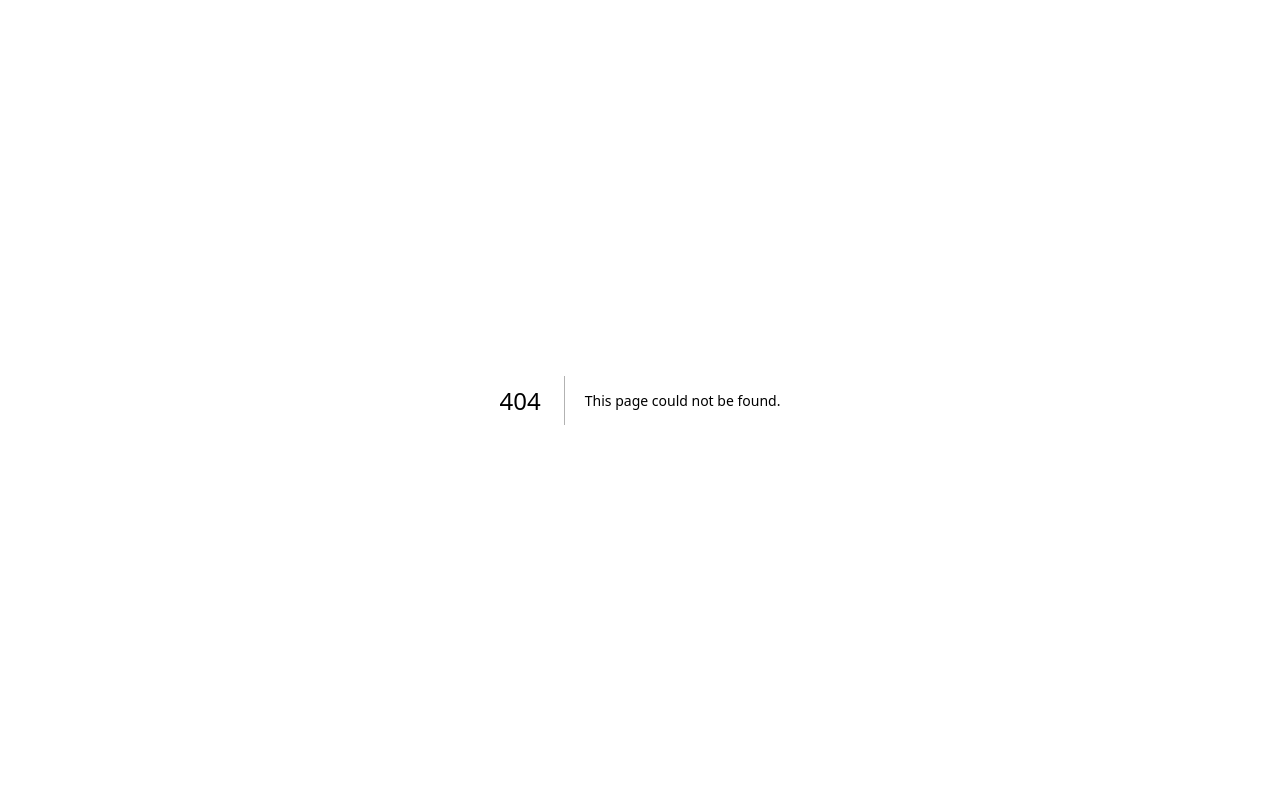
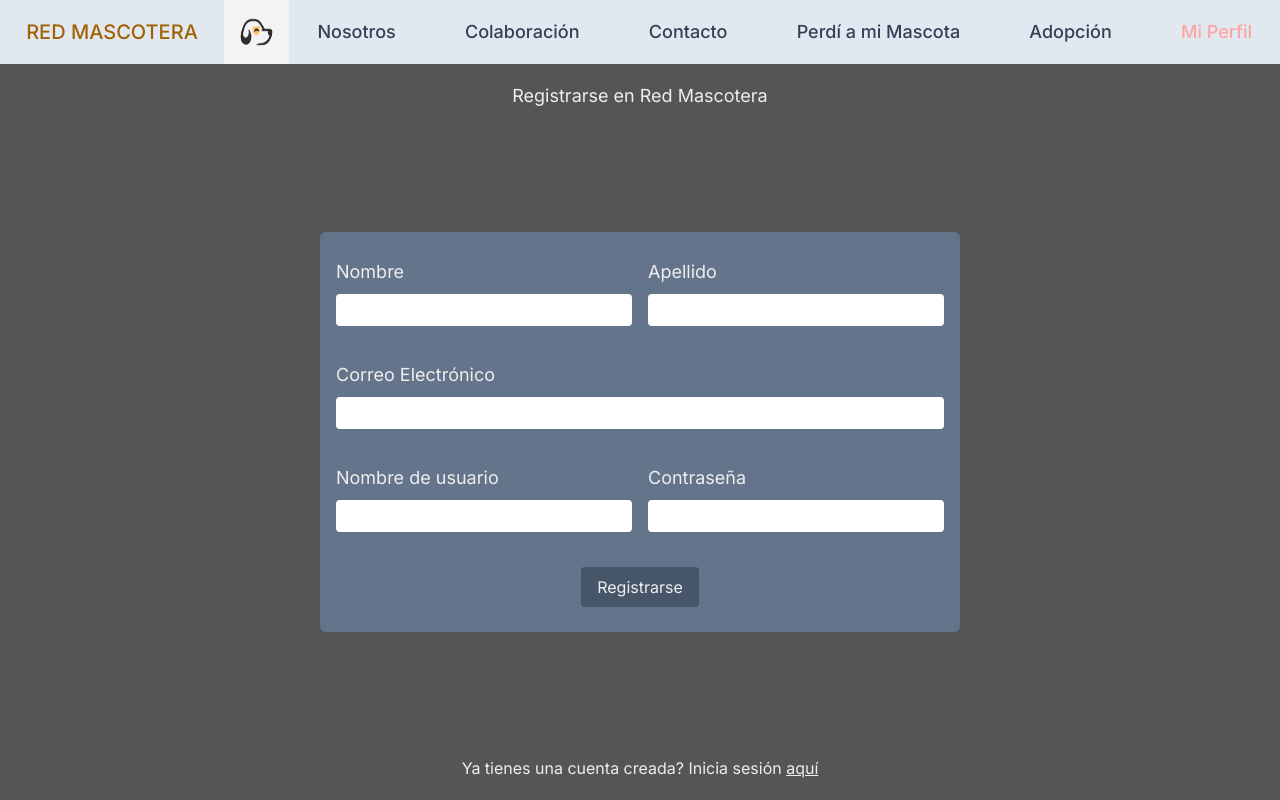
Before and after one commit to redmascotera/redmascotera-front, a Next.js app: page /sign-up in a window 1280 px wide. Before the commit this address had no page. Built offline with nearby package versions, Linux system fonts and the light colour scheme.

Commit message:
Add sign-up form structure and css desktop styles

```diff
--- a/app/layout.tsx
+++ b/app/layout.tsx
@@ -1,6 +1,7 @@
 import type { Metadata } from 'next'
 import { Inter } from 'next/font/google'
 import './globals.css'
+import Header from '@/components/Header/Header'
 
 const inter = Inter({ subsets: ['latin'] })
 
@@ -16,7 +17,12 @@ export default function RootLayout ({
 }) {
   return (
     <html lang='es'>
-      <body className={inter.className}>{children}</body>
+      <body className={inter.className}>
+        <Header />
+        <div className='pt-16'>
+          {children}
+        </div>
+      </body>
     </html>
   )
 }
--- a/app/page.tsx
+++ b/app/page.tsx
@@ -1,9 +1,7 @@
-import Header from '@/components/Header/Header'
-
 export default function Home () {
   return (
     <>
-      <Header />
+      <h2>Home de la Aplicación</h2>
     </>
   )
 }
--- /dev/null
+++ b/app/sign-up/page.tsx
@@ -0,0 +1,46 @@
+import FieldContainer from '@/components/Form/FieldContainer'
+import FormContainer from '@/components/Form/FormContainer'
+import Input from '@/components/Form/Input'
+import Label from '@/components/Form/Label'
+import SendData from '@/components/Form/SendData'
+import Link from 'next/link'
+
+export default function SignUp () {
+  return (
+    <FormContainer>
+      <h2 className="text-center text-lg self-center">Registrarse en Red Mascotera</h2>
+      <section className="flex items-center justify-center">
+        <form className="bg-slate-500 p-4 w-1/2 grid grid-cols-2 rounded-md h-[400px] gap-4">
+          <FieldContainer>
+            <Label htmlFor="name">Nombre</Label>
+            <Input type="text" />
+          </FieldContainer>
+          <FieldContainer>
+            <Label htmlFor="apellido">Apellido</Label>
+            <Input type="text" />
+          </FieldContainer>
+          <FieldContainer className="col-span-2">
+            <Label htmlFor="email">Correo Electrónico</Label>
+            <Input type="email" />
+          </FieldContainer>
+          <FieldContainer>
+            <Label htmlFor="username">Nombre de usuario</Label>
+            <Input type="text" />
+          </FieldContainer>
+          <FieldContainer>
+            <Label htmlFor="contraseña">Contraseña</Label>
+            <Input type="password" />
+          </FieldContainer>
+          <FieldContainer className="col-span-2 flex items-center justify-center">
+            <SendData label='Registrarse'/>
+          </FieldContainer>
+        </form>
+      </section>
+      <section className='flex justify-center self-center'>
+        <p>
+          Ya tienes una cuenta creada? Inicia sesión <Link href="/sign-in" className='underline rounded-sm'>aquí</Link>
+        </p>
+      </section>
+    </FormContainer>
+  )
+}
--- /dev/null
+++ b/components/Form/FieldContainer.tsx
@@ -0,0 +1,10 @@
+export default function FieldContainer ({ children, className }: {
+  children: React.ReactNode
+  className?: string
+}) {
+  return (
+    <div className={'flex flex-col justify-center gap-2 ' + className}>
+        {children}
+    </div>
+  )
+}
--- /dev/null
+++ b/components/Form/FormContainer.tsx
@@ -0,0 +1,9 @@
+export default function FormContainer ({ children }: {
+  children: React.ReactNode
+}) {
+  return (
+    <main className="grid grid-rows-[4rem,1fr,4rem] min-h-[calc(100vh-4rem)]">
+        {children}
+    </main>
+  )
+}
--- /dev/null
+++ b/components/Form/Input.tsx
@@ -0,0 +1,10 @@
+export default function Input ({ type }: {
+  type: string
+}) {
+  return (
+    <input
+    type={type}
+    className="rounded focus:outline-none text-red-300 px-2 py-1 focus:bg-orange-50"
+    />
+  )
+}
--- /dev/null
+++ b/components/Form/Label.tsx
@@ -0,0 +1,10 @@
+export default function Label ({ children, htmlFor }: {
+  children: React.ReactNode
+  htmlFor: string
+}) {
+  return (
+    <label htmlFor={htmlFor} className="text-lg">
+      {children}
+    </label>
+  )
+}
--- /dev/null
+++ b/components/Form/SendData.tsx
@@ -0,0 +1,9 @@
+export default function SendData ({ label }: { label: string }) {
+  return (
+    <input
+    type="submit"
+    className="cursor-pointer bg-slate-600 py-2 px-4 rounded hover:bg-slate-400"
+    value={label}
+    />
+  )
+}
--- a/components/Header/Header.jsx
+++ b/components/Header/Header.jsx
@@ -3,16 +3,19 @@ import Image from 'next/image'
 import styles from '@/components/Header/Header.module.css'
 import NavLinks from './NavLinks'
 import ResponsiveNavBar from './ResponsiveNavBar'
+import Link from 'next/link'
 
 export default function Header () {
   return (
     <header className={'h-16 flex items-center justify-around bg-slate-200 text-slate-700 gap-5 px-5 fixed w-full ' + styles.header}>
       <h1 className={'text-center w-60 font-medium text-xl uppercase text-yellow-700 ' + styles.title}>Red Mascotera</h1>
-      <Image
-        src={logo}
-        alt='A puppy with a heart in his eyes'
-        className={'w-auto h-full ' + styles.logo}
-      />
+      <Link href="/" className={'w-auto h-full'} >
+        <Image
+          src={logo}
+          alt='A puppy with a heart in his eyes'
+          className={'w-auto h-full ' + styles.logo}
+        />
+      </Link>
       <nav className={'flex items-center justify-between w-full ' + styles.navBar}>
         <NavLinks />
       </nav>
--- a/components/Header/NavLinks.jsx
+++ b/components/Header/NavLinks.jsx
@@ -20,7 +20,7 @@ export default function NavLinks () {
     <LinkToVisit href={'#contact'}>Contacto</LinkToVisit>
     <LinkToVisit href={'#pet-lost'}>Perdí a mi Mascota</LinkToVisit>
     <LinkToVisit href={'#pet-adoption'}>Adopción</LinkToVisit>
-    <LinkToVisit href={'#'} className={'text-red-300 hover:text-red-400'}>Mi Perfil</LinkToVisit>
+    <LinkToVisit href={'/sign-up'} className={'text-red-300 hover:text-red-400'}>Mi Perfil</LinkToVisit>
     </>
   )
 }
```
